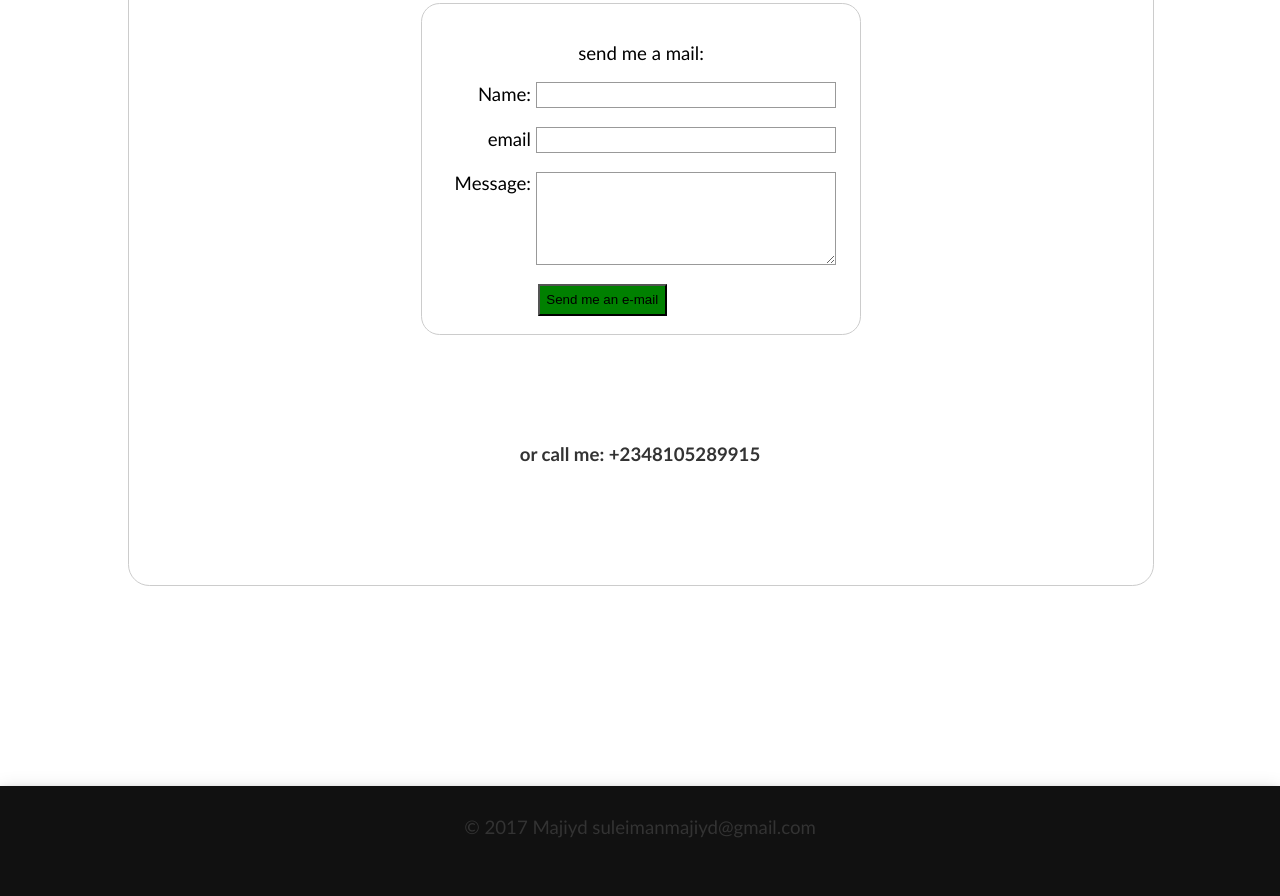
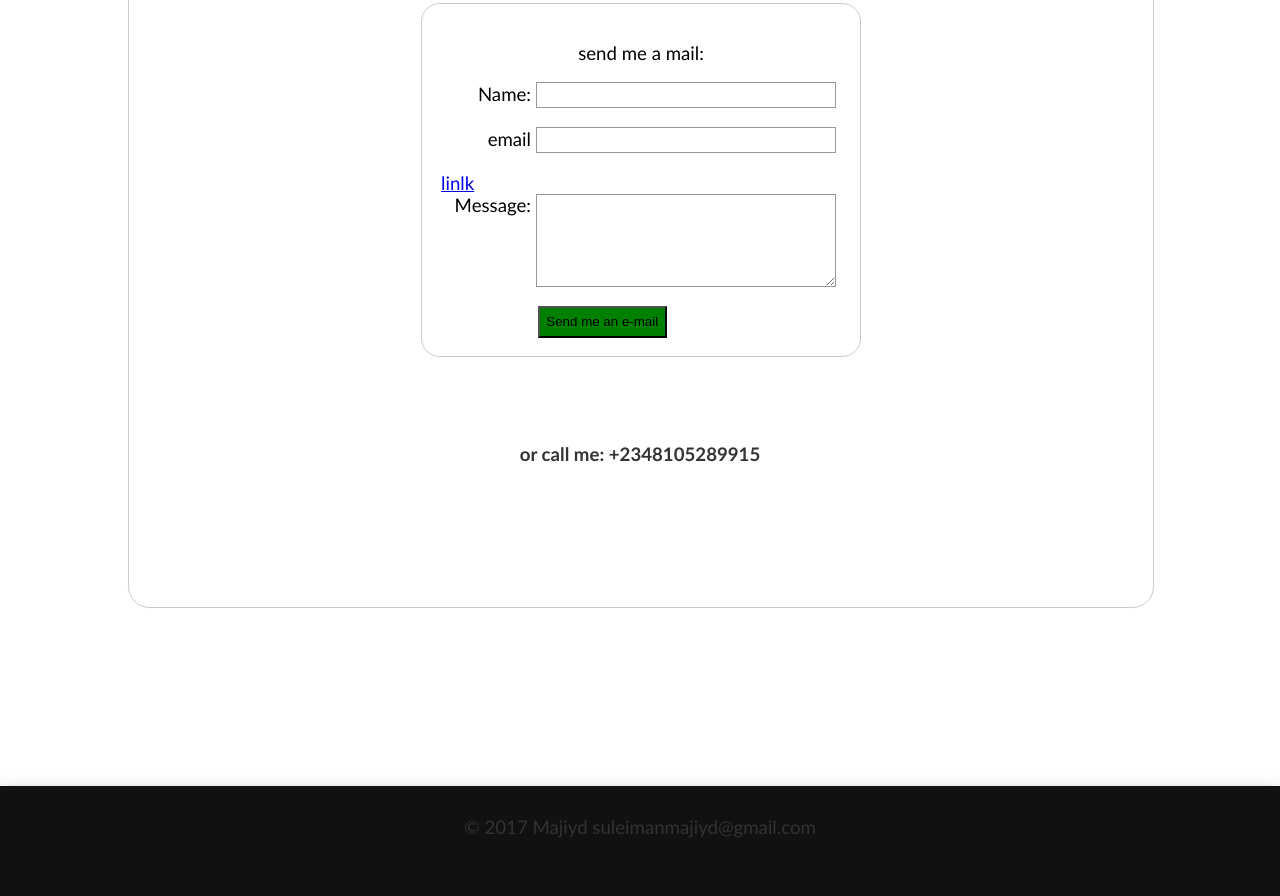
Before and after one commit to majiyd/majiyd_profile, a website: page index.html in a window 1280 px wide. Shown: the part 814-1710 px from the top of the page. Drawn offline with Linux system fonts and the light colour scheme.

Commit message:
test with google

```diff
--- a/index.html
+++ b/index.html
@@ -38,6 +38,9 @@
           <input type="text" class="email" name="email">
           </div>
       <div>
+        <div class="test"><a href="http://google.com">linlk</a>
+
+        </div>
         <label >Message:</label>
         <textarea class="msg" name="message"></textarea>
       </div>
--- a/package.json
+++ b/package.json
@@ -24,5 +24,8 @@
   "bugs": {
     "url": "https://github.com/majiyd/majiyd_profile/issues"
   },
-  "homepage": "https://github.com/majiyd/majiyd_profile#readme"
+  "homepage": "https://github.com/majiyd/majiyd_profile#readme",
+  "dependencies": {
+    "cordova-plugin-email": "^1.2.6"
+  }
 }
```
